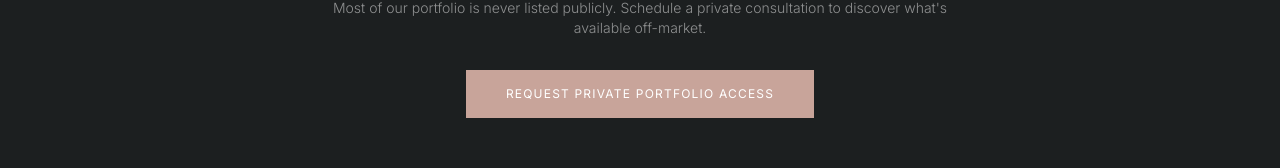
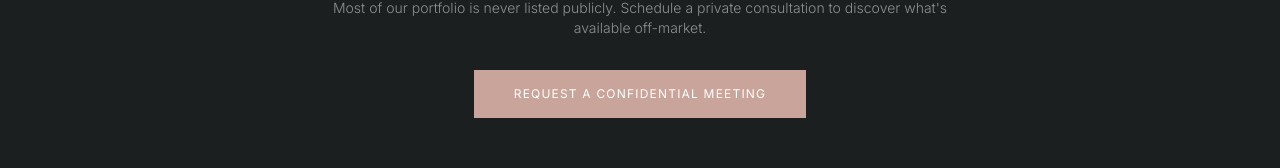
Before and after one commit to shaigatzek/iris-milstein, a Next.js app: page / in a window 1280 px wide. Shown: the part 4538-4706 px from the top of the page. Built offline with nearby package versions, Linux system fonts and the light colour scheme.

Commit message:
Update bottom CTA button text

```diff
--- a/app/page.tsx
+++ b/app/page.tsx
@@ -543,7 +543,7 @@ export default function EnglishPage() {
             href="#contact"
             className="inline-block bg-rose hover:bg-rose-dark text-white text-xs tracking-widest uppercase px-10 py-4 transition-colors"
           >
-            Request Private Portfolio Access
+            Request a Confidential Meeting
           </a>
         </div>
       </section>
```
